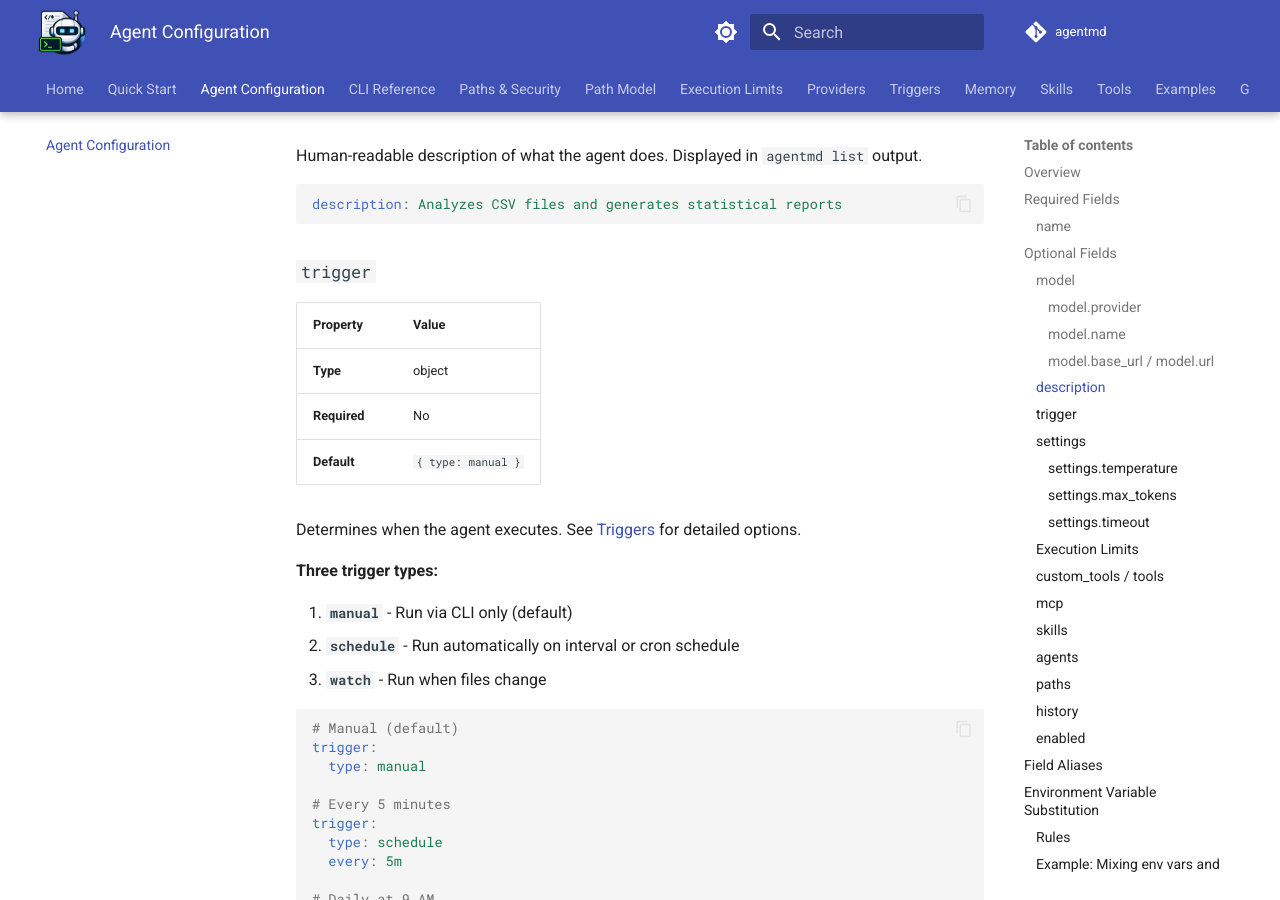
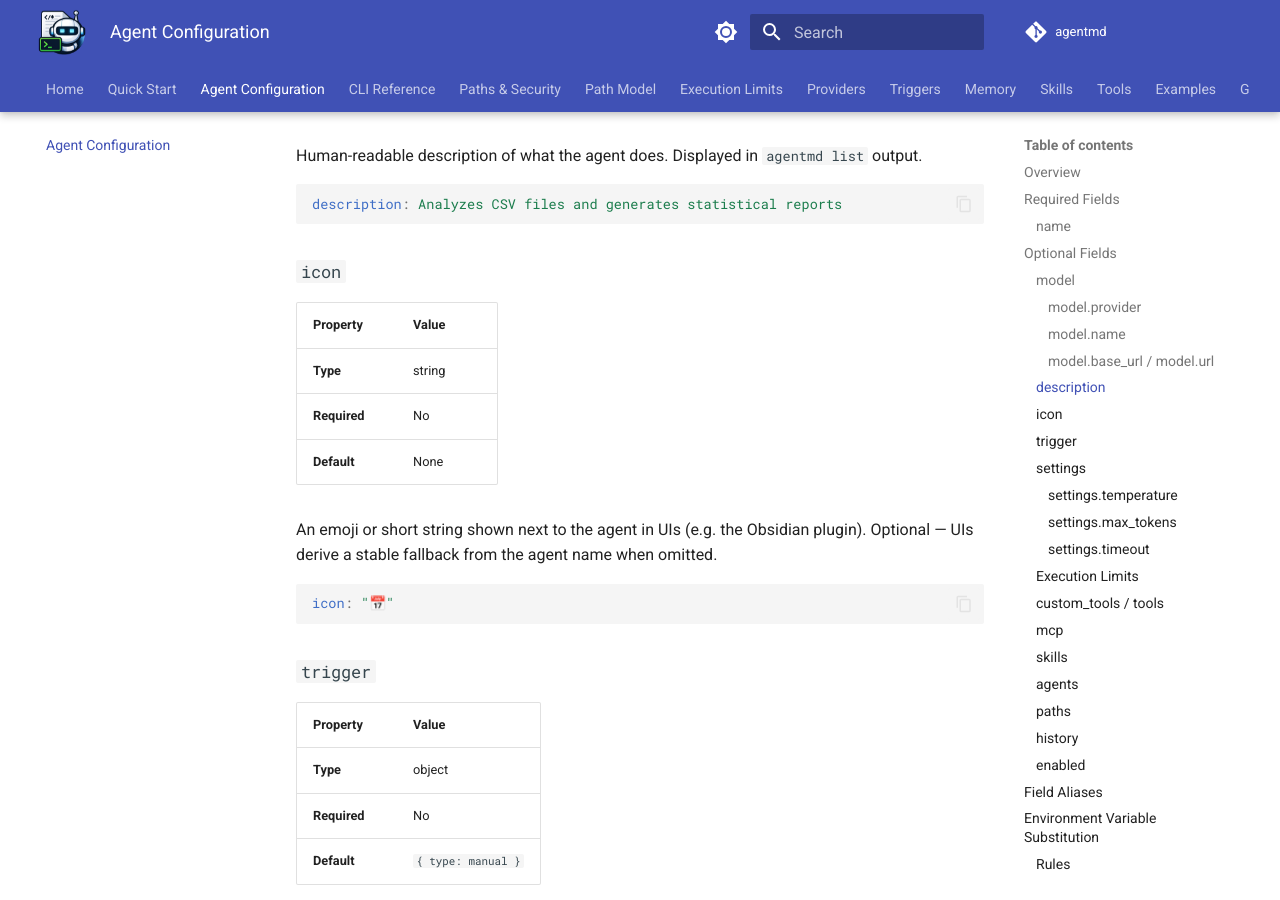
Before and after one commit to z-fab/agentmd, an MkDocs documentation site: the page built from docs/agent-configuration.md, in a window 1280 px wide and 900 px high, scrolled down 3762 px. Built offline with MkDocs 1.6.1 and Material for MkDocs 9.7.7, drawn with Linux system fonts in a browser that asks for light colours; comment, search, counter and statistics services are not loaded; the version menu is left out.

````diff
--- a/docs/agent-configuration.md
+++ b/docs/agent-configuration.md
@@ -149,6 +149,20 @@ Human-readable description of what the agent does. Displayed in `agentmd list` o
 
 ```yaml
 description: Analyzes CSV files and generates statistical reports
+```
+
+### `icon`
+
+| Property | Value |
+|----------|-------|
+| **Type** | string |
+| **Required** | No |
+| **Default** | None |
+
+An emoji or short string shown next to the agent in UIs (e.g. the Obsidian plugin). Optional — UIs derive a stable fallback from the agent name when omitted.
+
+```yaml
+icon: "📅"
 ```
 
 ### `trigger`
--- a/pyproject.toml
+++ b/pyproject.toml
@@ -1,6 +1,6 @@
 [project]
 name = "agentmd"
-version = "0.13.1"
+version = "0.14.0"
 authors = [
     { name = "Fabricio Zillig", email = "me@zfab.me" },
 ]
````
Also changed, not shown: CHANGELOG.md (+5 -0 lines).
